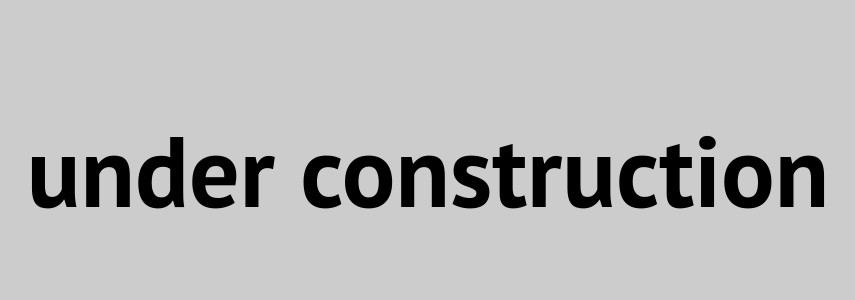
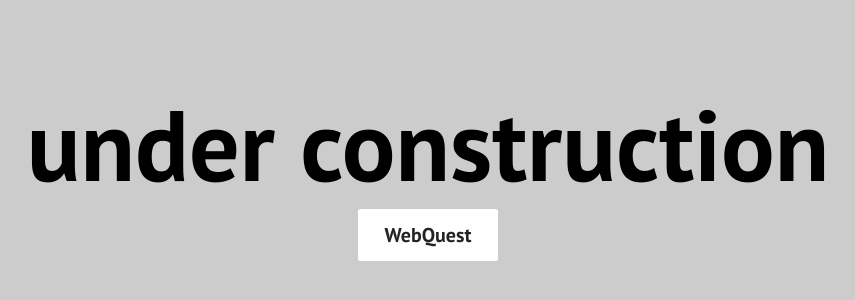
Before and after one commit to caroucintra/caroucintra.github.io, a React (Create React App) app: page / in a window 1280 px wide. Shown: the part 180-480 px from the top of the page, without its empty margins (212-1067 px from the left). Built offline with nearby package versions, Linux system fonts and the light colour scheme.

Commit message:
pls work now

```diff
--- a/src/App.js
+++ b/src/App.js
@@ -2,14 +2,14 @@ import './App.css';
 import Home from './components/pages/Home/Home';
 import WebQuest from './components/pages/WebQuest/WebQuest';
 
-import {Routes, Route} from 'react-router-dom';
+import {Routes, Route, withRouter} from 'react-router-dom';
 
 function App() {
   return (
     <div className="App">
         <Routes>
-          <Route exact path='/' element={<Home/>}/>
-        <Route exact path='/webquest' element={<WebQuest/>}/>
+          <Route exact path='' element={<Home/>}/>
+          <Route exact path='/webquest' element={<WebQuest/>}/>
         </Routes>
     </div>
   );
--- a/src/components/Button/Button.js
+++ b/src/components/Button/Button.js
@@ -22,7 +22,7 @@ export const Button = ({
     : SIZES[0];
 
     return(
-        <Link to='/' className='btn-mobile'>
+        <Link to='/webquest' className='btn-mobile'>
             <button
             className={`btn ${checkButtonStyle} ${checkButtonSize}`}
             onClick={onClick}
--- a/src/components/HomeBody/HomeBody.js
+++ b/src/components/HomeBody/HomeBody.js
@@ -1,11 +1,16 @@
 import React from 'react';
 import '../../App.css';
 import './HomeBody.css';
+import { Button } from '../Button/Button';
 
 function HomeBody() {
   return (
     <div className='hero-container'>
       <h1>under construction</h1>
+      <Button
+      className='btns'
+      buttonStyle='btn--primary'
+      buttonSize='btn--large'>WebQuest</Button>
     </div>
   );
 }
```
